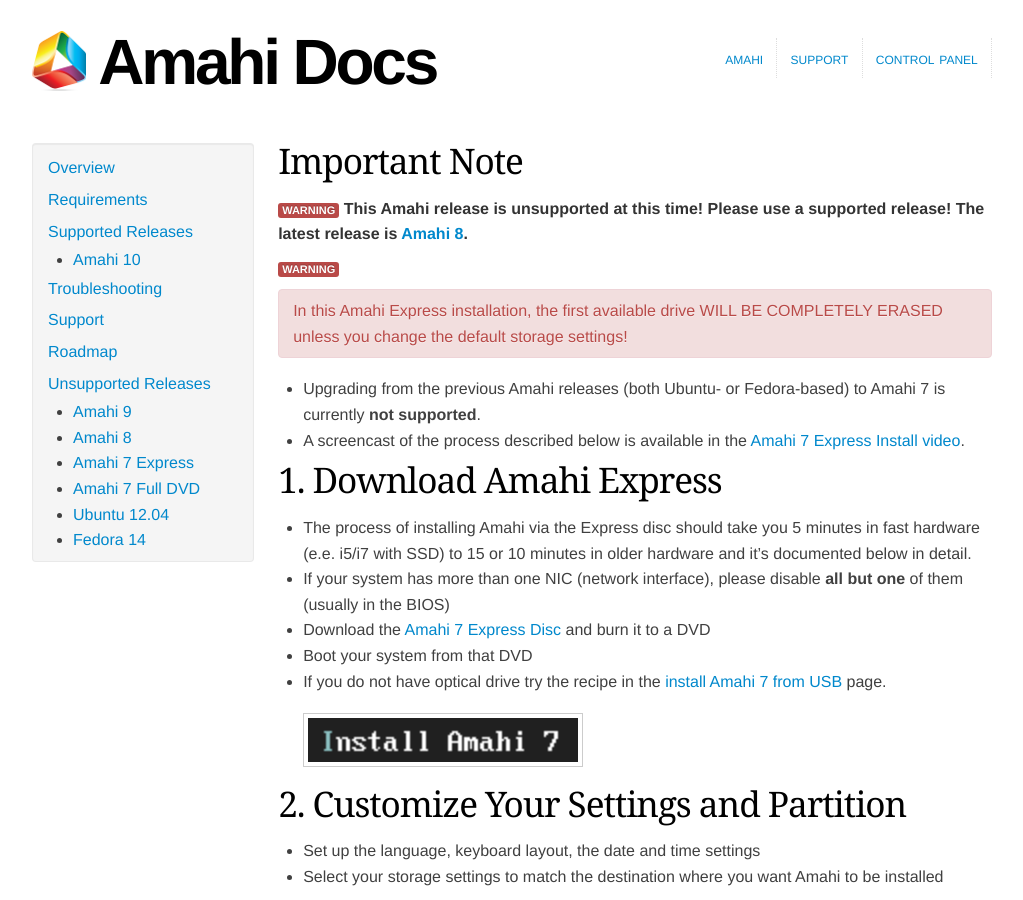
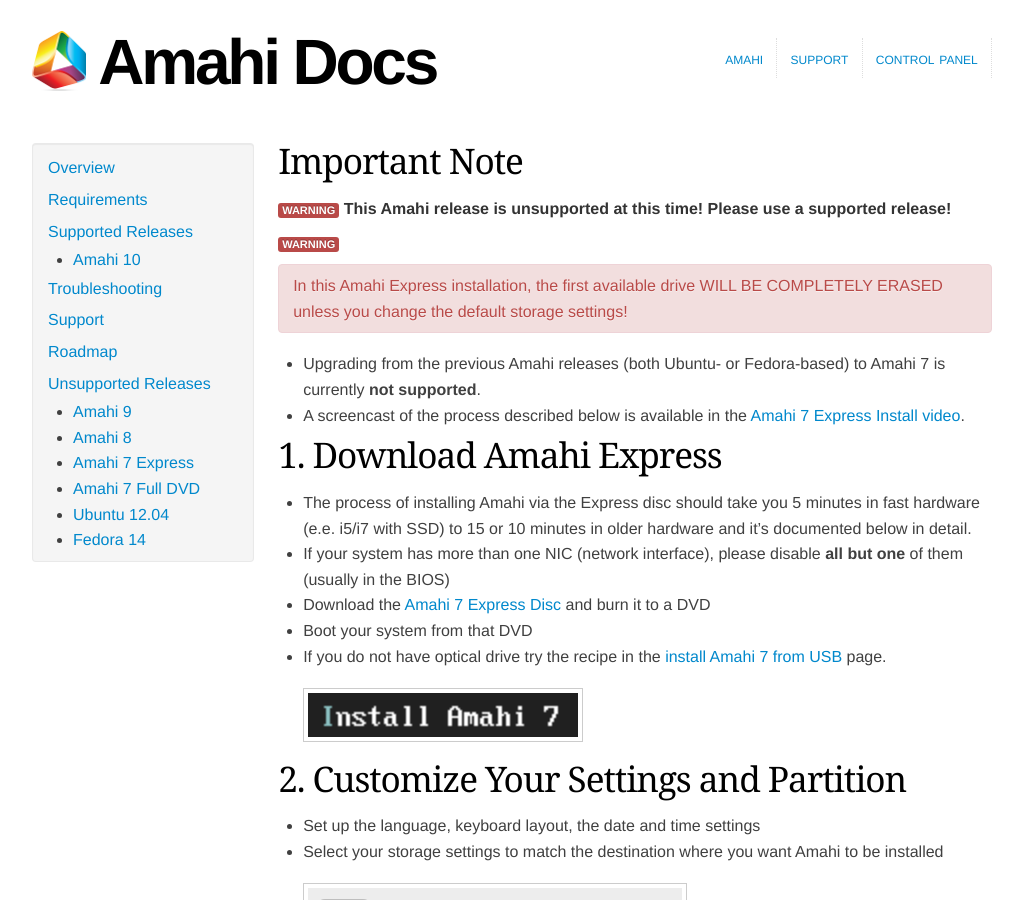
Before and after one commit to amahi/docs, a Jekyll site: the page built from amahi-7-express.md, in a window 1280 px wide and 900 px high. Shown: the whole window, without its empty margins (128-1151 px from the left). Built offline with Jekyll 4.4.1, drawn with Linux system fonts in a browser that asks for light colours; nearby versions of some CDN libraries.

Commit message:
make th warnings in bold, add to amahi 7 express

```diff
--- a/amahi-7-express.md
+++ b/amahi-7-express.md
@@ -7,8 +7,7 @@ title: Install Amahi 7 Express Disc
 # Important Note
 
 <span class="label label-important">WARNING</span>
-**This Amahi release is unsupported at this time! Please use a supported release!
-The latest release is [Amahi 8](amahi-8.html).**
+**This Amahi release is unsupported at this time! Please use a supported release!**
 
 <span class="label label-important">WARNING</span>
 
```
Also changed, not shown: amahi-8.md (+1 -1 lines), amahi-9.md (+1 -1 lines), fedora-14.md (+1 -1 lines), ubuntu-12.md (+1 -1 lines).
